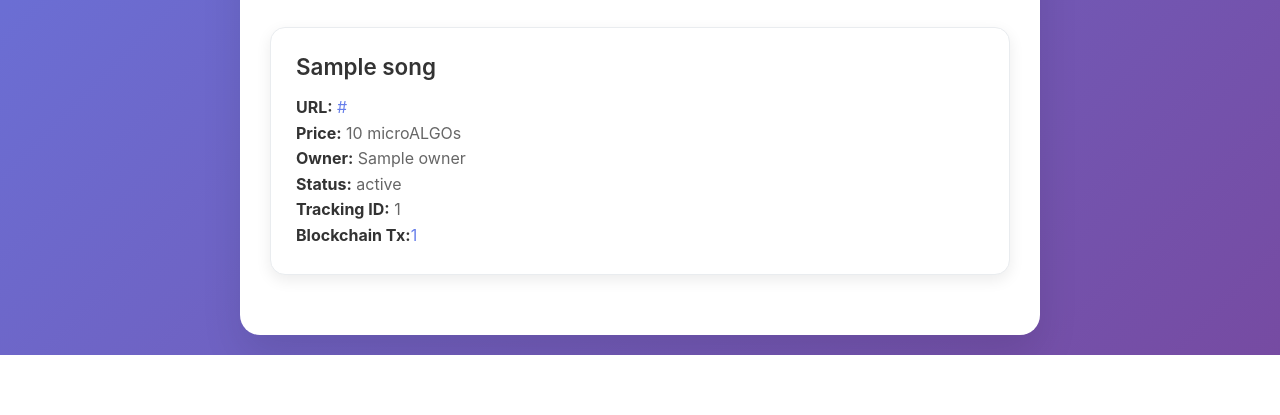
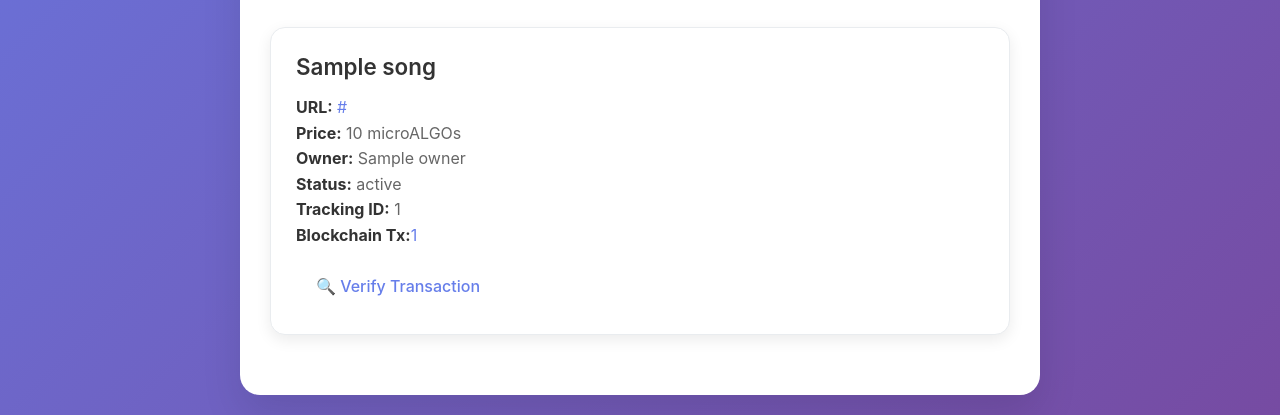
Before and after one commit to edzaniBruce51/Algorand-song-registry-v4, a Flask app: template templates/index.html in a window 1280 px wide. Shown: the part 735-1150 px from the top of the page. Before the commit the page ends 1090 px from the top, so only its background shows below. Run offline with Flask 3, Linux system fonts and the light colour scheme; the template is opened without the code that fills it: most values are stand-ins (such as "Sample title", 1, 10 or a date in 2020).

Commit message:
updated the index page to have a link to the verify page after a webhook fires back a transaction id

```diff
--- a/templates/index.html
+++ b/templates/index.html
@@ -102,7 +102,19 @@
             padding: 60px 20px;
             color: #666;
         }
-
+        .nav-btn {
+            display: inline-block;
+            background: white;
+            color: #667eea;
+            padding: 10px 20px;
+            border-radius: 8px;
+            font-weight: 500;
+            text-decoration: none;
+            margin-top: 15px;
+        }
+        .nav-btn:hover {
+            background: #f1f1f1;
+        }
 
     </style>
 </head>
@@ -146,7 +158,11 @@
                             {% if song.owner %}<p><strong>Owner:</strong> {{ song.owner }}</p>{% endif %}
                             {% if song.status %}<p><strong>Status:</strong> {{ song.status }}</p>{% endif %}
                             {% if song.data_id %}<p><strong>Tracking ID:</strong> {{ song.data_id }}</p>{% endif %}
-                            {% if song.blockchain_tx_id %}<p><strong>Blockchain Tx:</strong><a href="https://testnet.explorer.perawallet.app/tx/{{ song.blockchain_tx_id }}" target="_blank" class="song-url">{{ song.blockchain_tx_id }}</a></p>{% endif %}
+                            {% if song.blockchain_tx_id %}<p><strong>Blockchain Tx:</strong><a href="https://testnet.explorer.perawallet.app/tx/{{ song.blockchain_tx_id }}" target="_blank" class="song-url">{{ song.blockchain_tx_id }}</a></p>
+                            <p>
+                                <a href="/verify_transaction?tx_id={{ song.blockchain_tx_id }}"
+                                class="nav-btn">🔍 Verify Transaction</a>
+                            </p>{% endif %}
                         </div>
                     </div>
                     {% endfor %}
```
